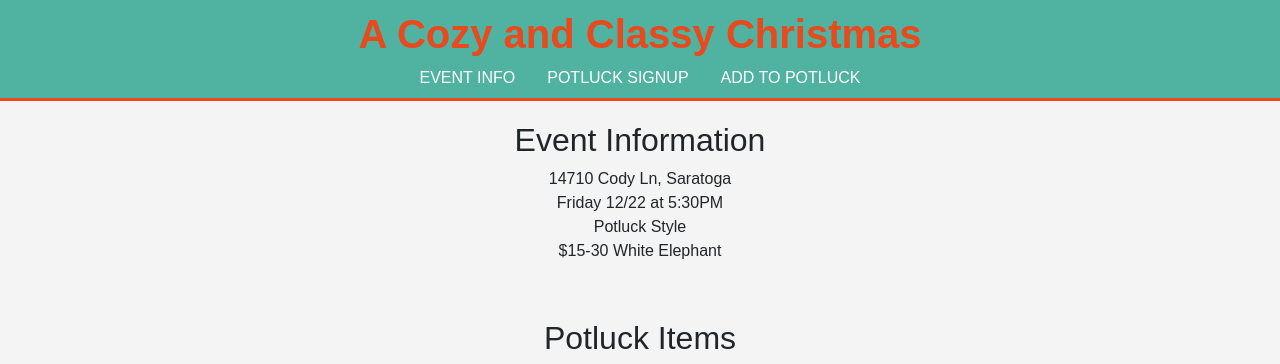
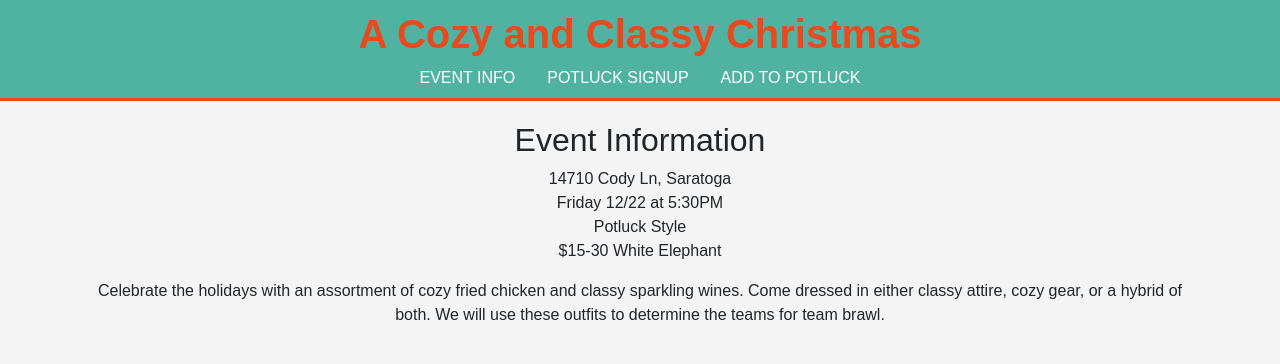
Before and after one commit to itsmeodom/ClassAndCozy, a plain HTML site: page index.html in a window 1280 px wide. Shown: the top 364 px of the page. Drawn offline with nearby package versions, Linux system fonts and the light colour scheme; grey boxes are pictures that could not be loaded.

Commit message:
Update index.html

```diff
--- a/index.html
+++ b/index.html
@@ -49,6 +49,7 @@
                 <li class="nav-item"><a class="nav-link" href="#potluck-signup">Potluck Signup</a></li>
                 <li class="nav-item"><a class="nav-link" href="#FORM_LINK">Add to Potluck</a></li>
             </ul>
+
         </nav>
     </header>
 
@@ -60,7 +61,10 @@
                 <li>Friday 12/22 at 5:30PM</li>
                 <li>Potluck Style</li>
                 <li>$15-30 White Elephant</li>
+
+
             </ul>
+                        <p>Celebrate the holidays with an assortment of cozy fried chicken and classy sparkling wines. Come dressed in either classy attire, cozy gear, or a hybrid of both. We will use these outfits to determine the teams for team brawl. </p>
         </section>
 
         <section id="potluck-signup" class="potluck-signup">
```
